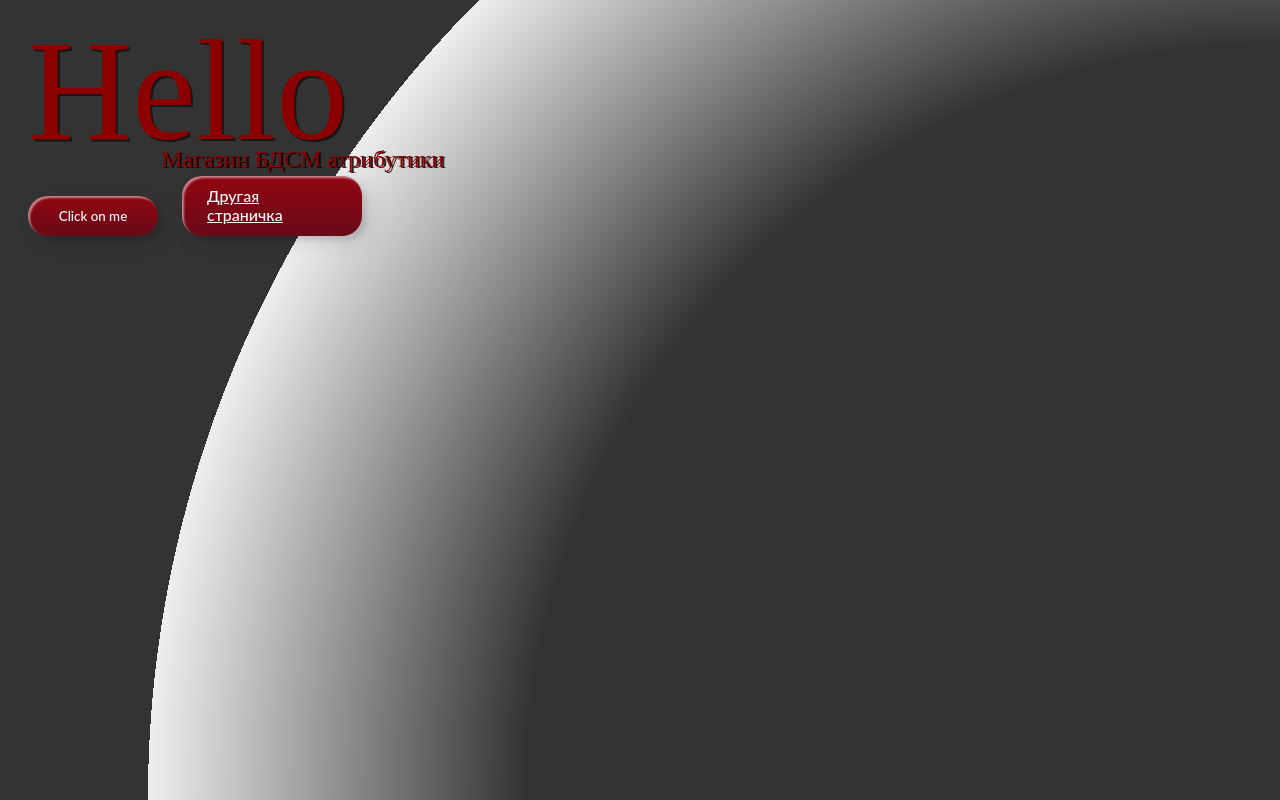
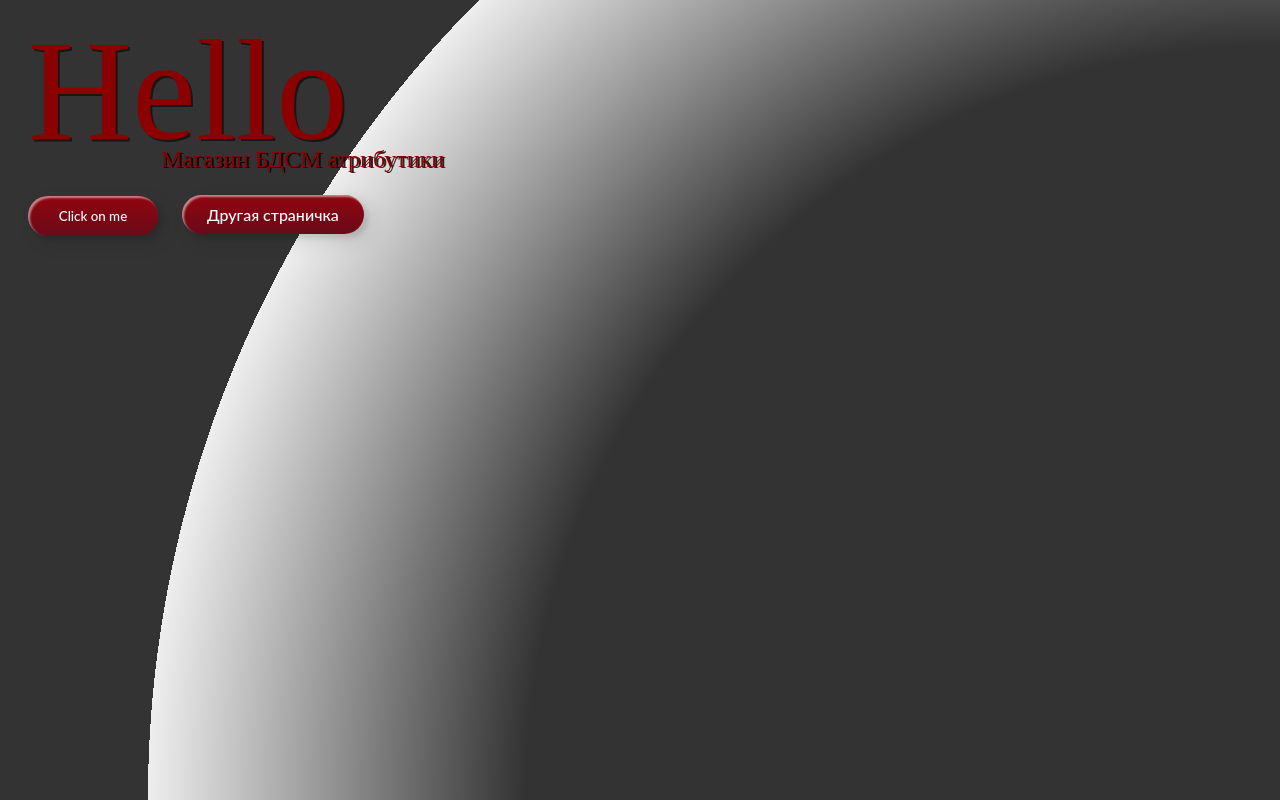
Before and after one commit to Empty4/SiteBDSM, a plain HTML site: page index.html in a window 1280 px wide. Shown: the top 800 px of the page. Drawn offline with Linux system fonts and the light colour scheme.

Commit message:
fix css styles

```diff
--- a/style.css
+++ b/style.css
@@ -30,6 +30,7 @@ button {
     margin: 20px;
 }
 .custom-btn {
+    text-decoration: none;
     width: 130px;
     height: 40px;
     color: #fff;
@@ -41,10 +42,9 @@ button {
     cursor: pointer;
     transition: all 0.3s ease;
     position: relative;
-    display: inline-block;
-    box-shadow:inset 2px 2px 2px 0px rgba(255,255,255,.5),
-    7px 7px 20px 0px rgba(0,0,0,.1),
-    4px 4px 5px 0px rgba(0,0,0,.1);
+    box-shadow:inset 2px 2px 2px 0 rgba(255,255,255,.5),
+    7px 7px 20px 0 rgba(0,0,0,.1),
+    4px 4px 5px 0 rgba(0,0,0,.1);
     outline: none;
 }
 .btn-2 {
@@ -54,7 +54,7 @@ button {
 
 }
 .btn-2:before {
-    height: 0%;
+    height: 0;
     width: 2px;
 }
 .btn-2:hover {
```
Also changed, not shown: other-page.html (+0 -1 lines).
